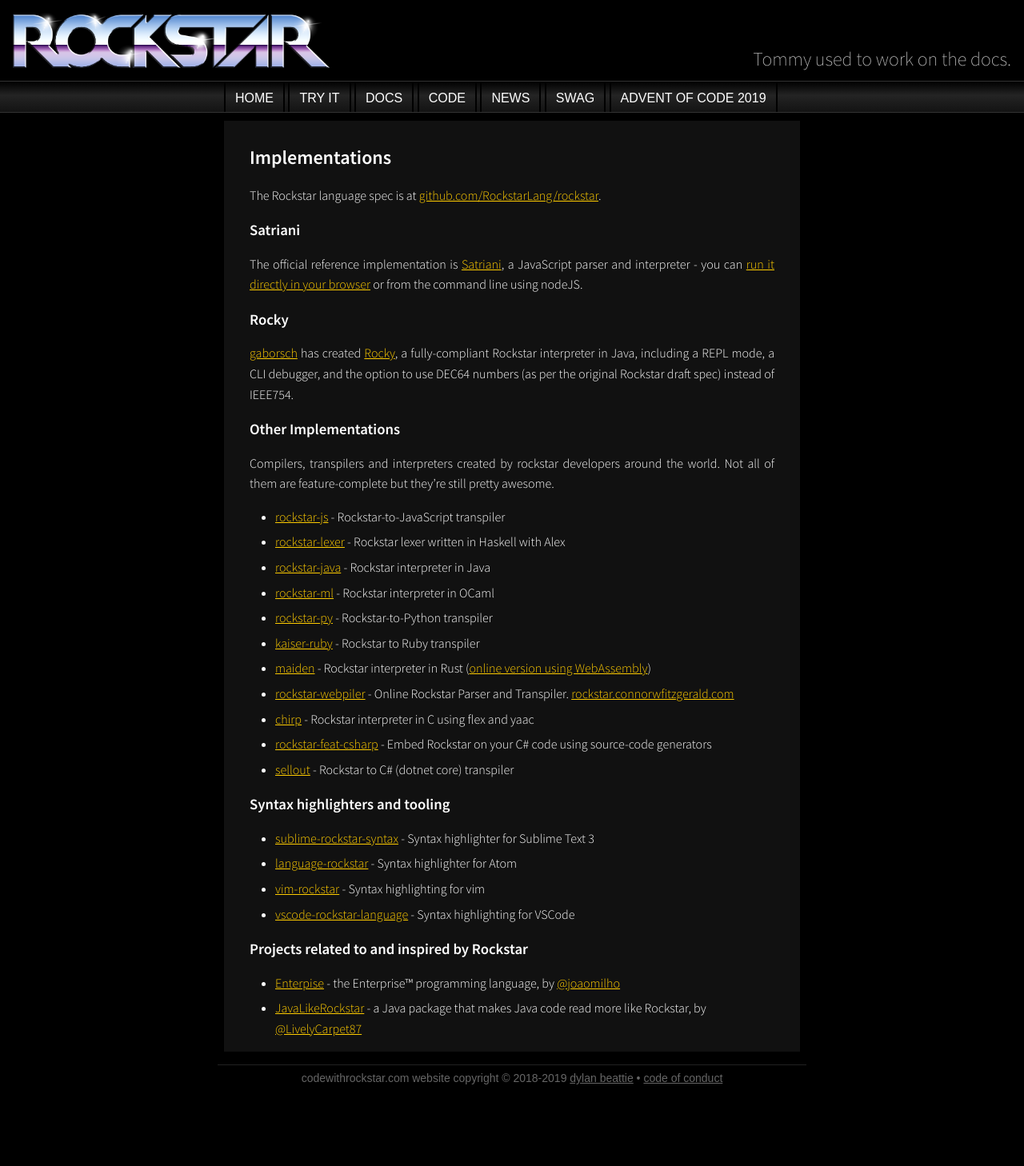
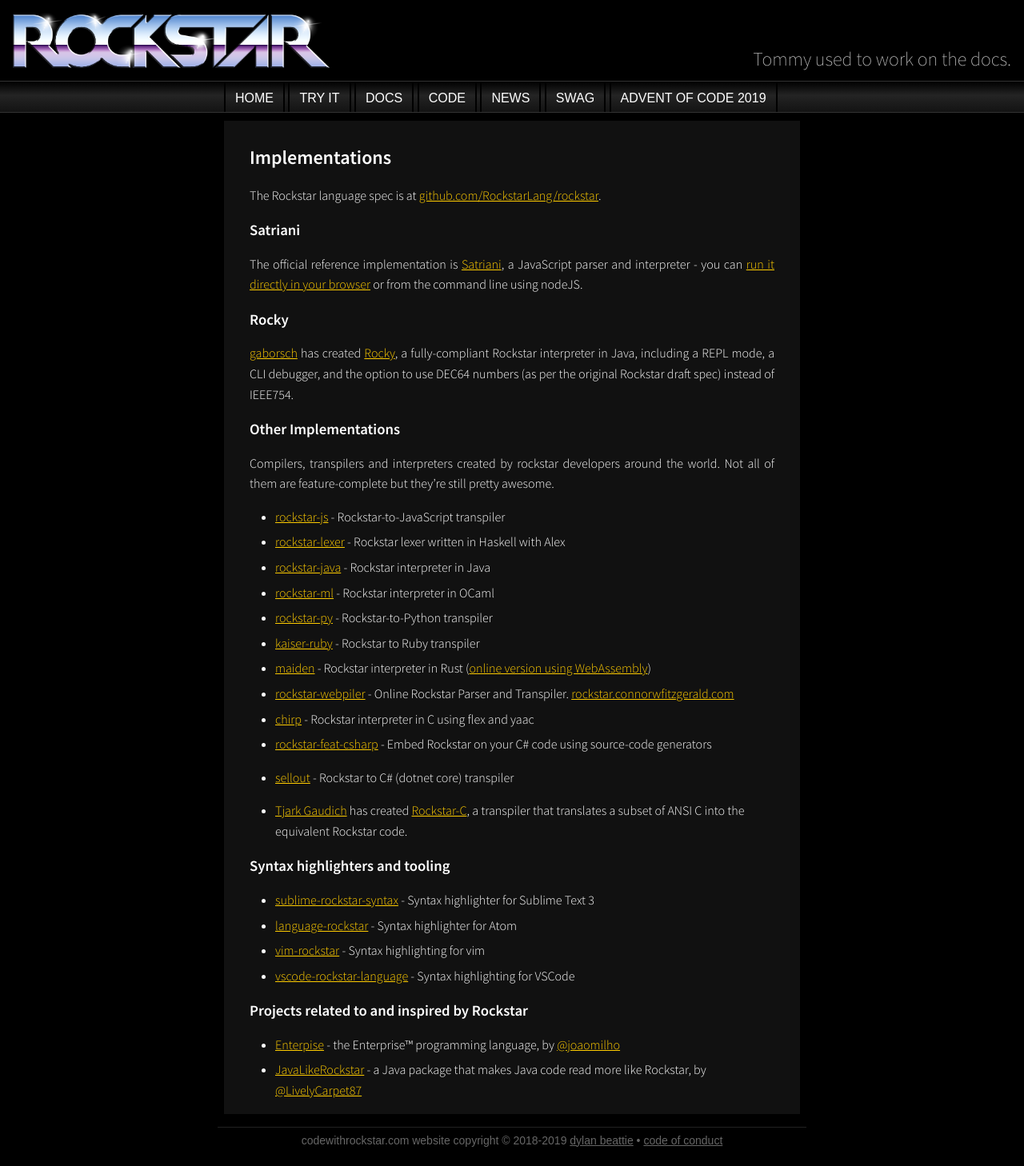
Before and after one commit to RockstarLang/codewithrockstar.com, a Jekyll site: the page built from docs/code.md, in a window 1280 px wide. Shown: the whole page at 80% size. Built offline with Jekyll 4.4.1, drawn with Linux system fonts in a browser that asks for light colours; before the commit the page ends 1380 px from its top, so only the background shows below that.

Commit message:
Add Rockstar-C

```diff
--- a/docs/code.md
+++ b/docs/code.md
@@ -30,6 +30,8 @@
 * [rockstar-feat-csharp](https://github.com/theolivenbaum/rockstar-feat-csharp) - Embed Rockstar on your C# code using source-code generators
 * [sellout](https://github.com/davidadsit/sellout) - Rockstar to C# (dotnet core) transpiler
 
+* [Tjark Gaudich](https://github.com/TjarkG/) has created [Rockstar-C](https://github.com/TjarkG/Rockstar-C), a transpiler that translates a subset of ANSI C into the equivalent Rockstar code.
+
 ### Syntax highlighters and tooling
 
 * [sublime-rockstar-syntax](https://github.com/paxromana96/sublime-rockstar-syntax) - Syntax highlighter for Sublime Text 3
```
